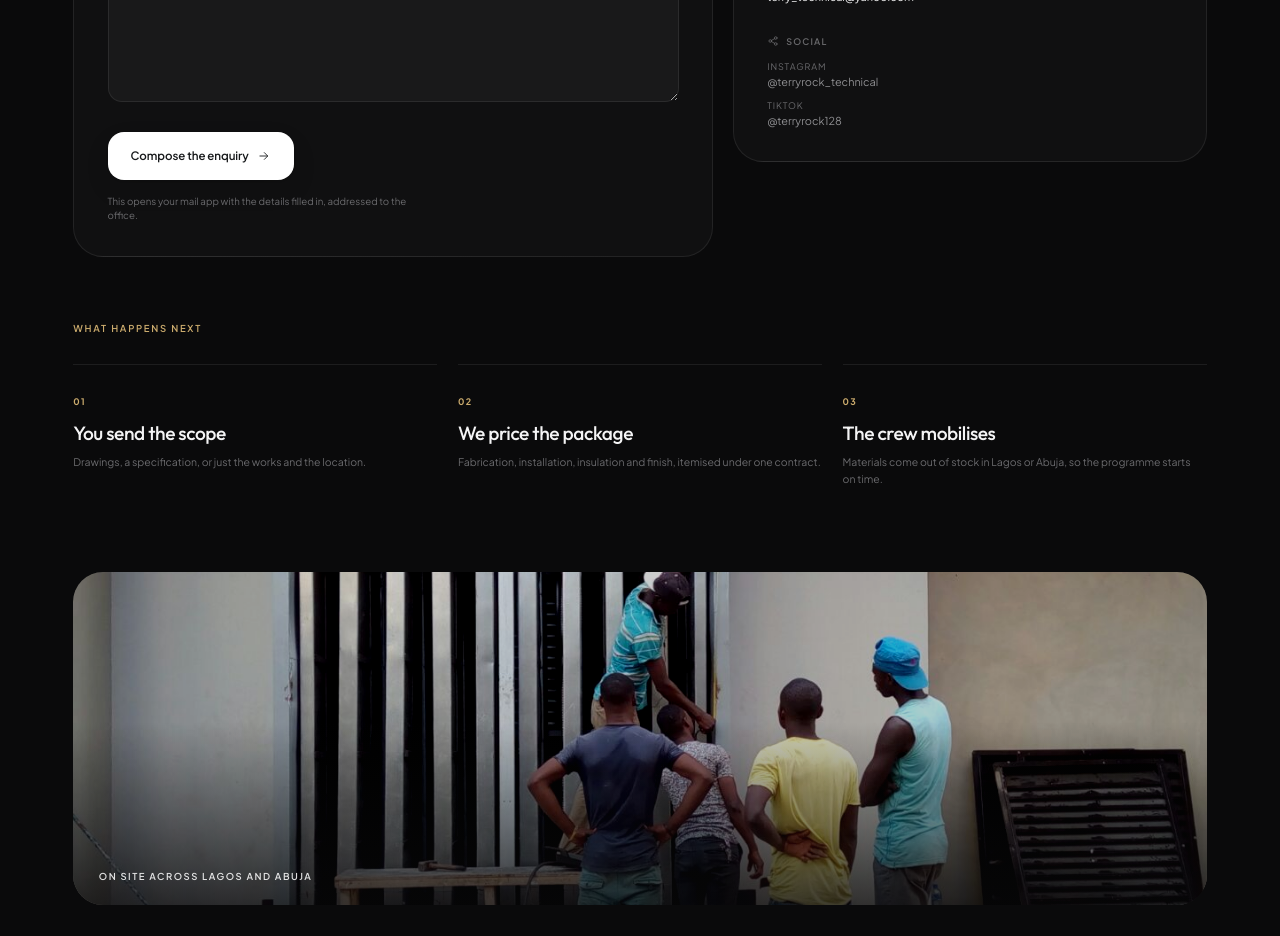
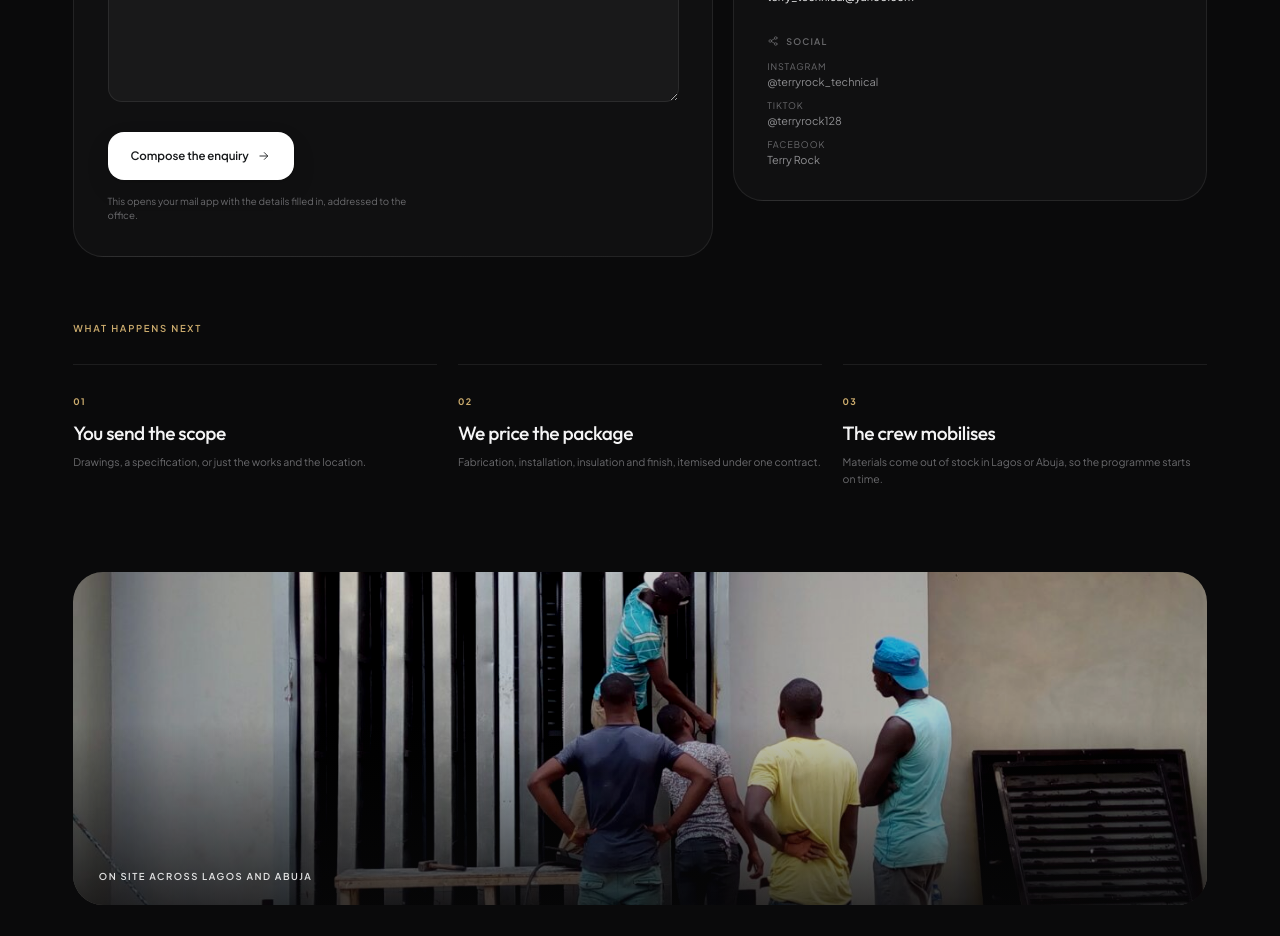
Before and after one commit to TechProoo/terryrock, a React (Vite) app in the folder frontend/: page /contact in a window 1280 px wide. Shown: the part 1000-1936 px from the top of the page. Built offline with nearby package versions, Linux system fonts and the light colour scheme.

Commit message:
Carry the live Facebook page on the social rails

```diff
--- a/frontend/src/components/Hero.tsx
+++ b/frontend/src/components/Hero.tsx
@@ -1,6 +1,6 @@
 import { Link } from 'react-router-dom';
 import Header from './Header';
-import { IconEye, IconInstagram, IconPin, IconTikTok } from './Icons';
+import { IconEye, IconFacebook, IconInstagram, IconPin, IconTikTok } from './Icons';
 import { contact, hero } from '../data/site';
 import './Hero.css';
 
@@ -18,6 +18,7 @@ const toneClass: Record<string, string> = {
 const socialIcons: Record<string, typeof IconTikTok | undefined> = {
   Instagram: IconInstagram,
   TikTok: IconTikTok,
+  Facebook: IconFacebook,
 };
 
 const socials = contact.socials.flatMap((social) => {
--- a/frontend/src/components/Icons.tsx
+++ b/frontend/src/components/Icons.tsx
@@ -67,6 +67,18 @@ export function IconTikTok({ size = 22, className }: IconProps) {
       <path d="M15 3.6v11.5" />
       <path d="M15 3.6c.4 2.3 2.1 3.9 4.4 4.2" />
       <circle cx="11.1" cy="15.1" r="3.9" />
+    </svg>
+  );
+}
+
+/* The f as a single stroke: the stem rises out of the foot and turns over at
+   the top, with the bar crossing it. Drawn bare, like the note above it,
+   rather than inside a frame — the glyph is the mark people read. */
+export function IconFacebook({ size = 22, className }: IconProps) {
+  return (
+    <svg {...base(size)} className={className}>
+      <path d="M13.6 20V6.4c0-1.6 1.1-2.8 2.7-2.8h1.5" />
+      <path d="M10.3 10.5h6.4" />
     </svg>
   );
 }
--- a/frontend/src/data/seo.ts
+++ b/frontend/src/data/seo.ts
@@ -246,6 +246,7 @@ export function structuredData(seo: ResolvedSeo): Record<string, unknown>[] {
       sameAs: [
         "https://www.instagram.com/terryrock_technical/",
         "https://www.tiktok.com/@terryrock128",
+        "https://www.facebook.com/61588099523283",
       ],
       address: [
         {
--- a/frontend/src/data/site.ts
+++ b/frontend/src/data/site.ts
@@ -590,10 +590,10 @@ export const contact = {
     "terry_technical@yahoo.com",
   ],
   /* Only accounts that actually answer. The handles the site used to carry
-     were dead — an old Instagram at terry.technical07, a Facebook page that
-     returned "this content isn't available", and a Skype link with nothing to
-     open since Microsoft retired consumer Skype in May 2025 — and a dead
-     handle reads as a company that stopped answering. These are the live
+     were dead — an old Instagram at terry.technical07, an old Facebook page
+     that returned "this content isn't available", and a Skype link with
+     nothing to open since Microsoft retired consumer Skype in May 2025 — and a
+     dead handle reads as a company that stopped answering. These are the live
      ones. Everything that lists a social account reads this array, so an entry
      changed here changes on the hero rail, the contact section, the menu and
      the contact page at once; keep `sameAs` in seo.ts in step with it. */
@@ -610,5 +610,14 @@ export const contact = {
          tracking for the click that copied the link, not part of the address. */
       href: "https://www.tiktok.com/@terryrock128",
     },
+    {
+      label: "Facebook",
+      handle: "Terry Rock",
+      /* The page carries no vanity name yet, so its numeric id is the address.
+         The share link this came from — facebook.com/share/v/18vhwqhAq3 —
+         opens one video off the page rather than the page itself, and a rail
+         that says "Facebook" should land on the account. */
+      href: "https://www.facebook.com/61588099523283",
+    },
   ],
 };
```
